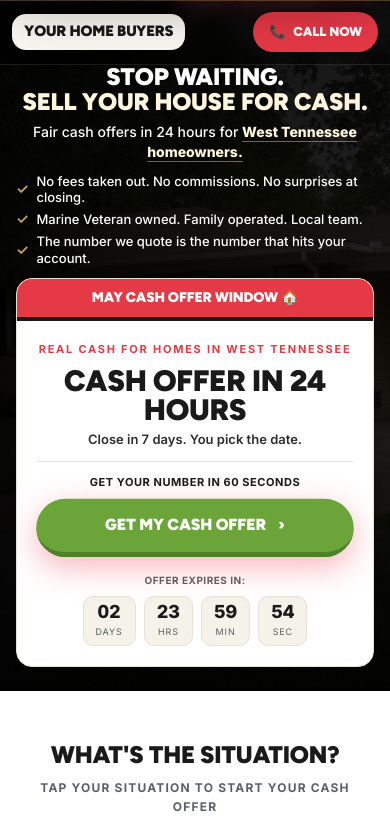
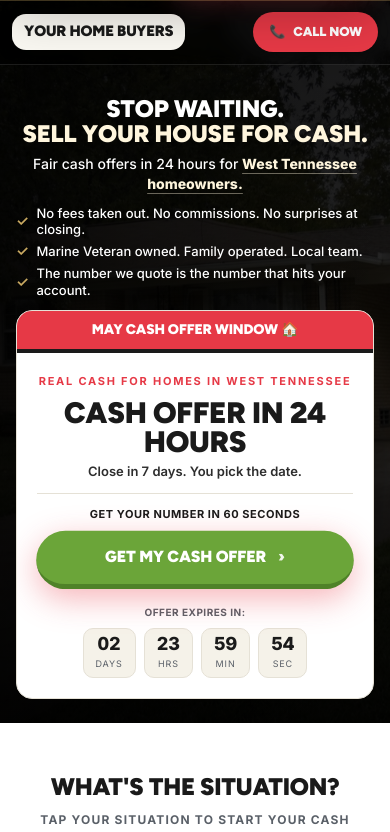
Before and after one commit to REI-Transfer/steadfast-home-buyers, a Next.js app: page /v2 in a window 390 px wide. Shown: the top 832 px of the page. Built offline with nearby package versions, Linux system fonts and the light colour scheme; no server answers.

Commit message:
v2: more breathing room above hero headline on mobile
Bump mobile hero pt-16 -> pt-24 (and small bump on tablet) so the H1
clears the absolute-positioned header instead of butting against it.

```diff
--- a/components/v2/Hero.tsx
+++ b/components/v2/Hero.tsx
@@ -32,7 +32,7 @@ export default function Hero({ marketName, phoneDisplay, phoneHref, serviceAreas
       <div className="absolute inset-0 bg-gradient-to-b from-black/80 via-black/65 to-black/90" aria-hidden />
       <div className="absolute inset-y-0 left-0 w-full lg:w-7/12 bg-gradient-to-r from-black/55 to-transparent pointer-events-none" aria-hidden />
 
-      <div className="relative z-10 hpg-container px-4 sm:px-6 pt-16 pb-6 sm:pt-24 sm:pb-14 lg:pt-32 lg:pb-24">
+      <div className="relative z-10 hpg-container px-4 sm:px-6 pt-24 pb-6 sm:pt-28 sm:pb-14 lg:pt-32 lg:pb-24">
         <div className="grid grid-cols-1 lg:grid-cols-12 gap-3 sm:gap-8 items-start">
           <div className="lg:col-span-7 hpg-fadein text-center lg:text-left">
             <h1 className="font-display text-[1.5rem] sm:text-[2.6rem] lg:text-[3.4rem] font-black leading-[1.05] uppercase text-white mb-2 sm:mb-4">
```
